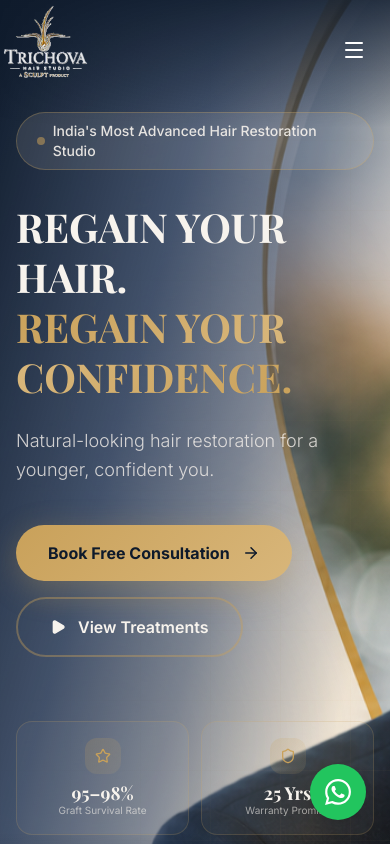
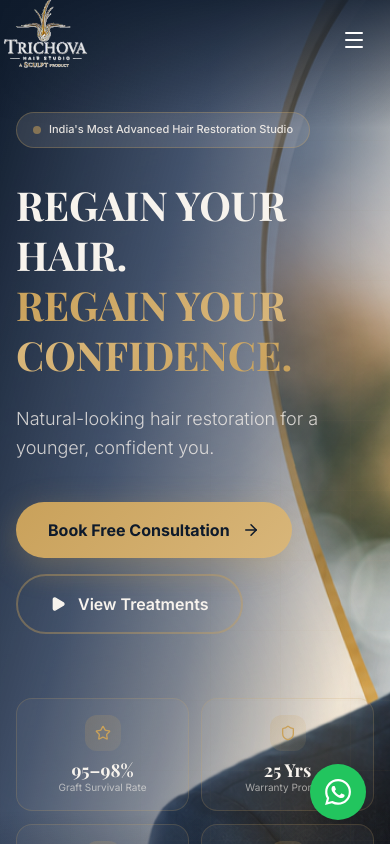
Before and after one commit to Abhivorn-Technologies/Trichova, a Next.js app: page / in a window 390 px wide. Shown: the top 844 px of the page. Built offline with nearby package versions, Linux system fonts and the light colour scheme; a web font is replaced by a local one.

Commit message:
mobile version

```diff
--- a/src/app/globals.css
+++ b/src/app/globals.css
@@ -19,7 +19,13 @@
   --color-bg: #F7F3ED;
   --color-bg-soft: #E7DDD1;
   --color-bg-blue: #F7F3ED;
-  --navbar-height: 100px;
+  --navbar-height: 80px;
+}
+
+@media (min-width: 1024px) {
+  :root {
+    --navbar-height: 100px;
+  }
 }
 
 /* ============================================
@@ -43,7 +49,6 @@ body {
   line-height: 1.6;
   -webkit-font-smoothing: antialiased;
   -moz-osx-font-smoothing: grayscale;
-  overflow-x: hidden;
 }
 
 /* ============================================
@@ -86,7 +91,7 @@ body {
   }
 
   .section-padding {
-    @apply py-20 md:py-28 lg:py-32;
+    @apply py-10 md:py-20 lg:py-28;
   }
 
   /* Typography */
--- a/src/app/layout.tsx
+++ b/src/app/layout.tsx
@@ -71,10 +71,14 @@ export default function RootLayout({
         />
       </head>
       <body className="font-sans antialiased">
-        <Navbar />
-        {children}
-        <Footer />
-        <BookingModal />
+        <div className="flex flex-col min-h-screen overflow-x-hidden w-full relative">
+          <Navbar />
+          <main className="flex-1 w-full">
+            {children}
+          </main>
+          <Footer />
+          <BookingModal />
+        </div>
       </body>
     </html>
   );
--- a/src/app/privacy-policy/page.tsx
+++ b/src/app/privacy-policy/page.tsx
@@ -14,7 +14,7 @@ export default function PrivacyPolicyPage() {
         description="Our commitment to protecting your privacy and personal information."
         imageSrc="/images/clinic-interior.jpg"
       />
-      <div className="section-container py-20">
+      <div className="section-container py-10 md:py-20">
         <div className="max-w-4xl mx-auto bg-white p-8 md:p-12 rounded-3xl shadow-sm border border-gold/10">
           <div className="space-y-6 text-slate-600 leading-relaxed text-lg">
             <p>
--- a/src/app/refund-policy/page.tsx
+++ b/src/app/refund-policy/page.tsx
@@ -14,7 +14,7 @@ export default function RefundPolicyPage() {
         description="Our policies regarding service cancellations, booking amounts, and refunds."
         imageSrc="/images/clinic-interior.jpg"
       />
-      <div className="section-container py-20">
+      <div className="section-container py-10 md:py-20">
         <div className="max-w-4xl mx-auto bg-white p-8 md:p-12 rounded-3xl shadow-sm border border-gold/10">
           <div className="space-y-6 text-slate-600 leading-relaxed text-lg">
             <p>
--- a/src/app/treatments/beard-transplant/page.tsx
+++ b/src/app/treatments/beard-transplant/page.tsx
@@ -14,7 +14,7 @@ export default function BeardTransplantPage() {
         description="Mastering the art of facial hair restoration. We meticulously design and implant each follicle to match the natural angle and density of a perfect beard, completely undetectable as a transplant."
         imageSrc="/images/hero-confidence.jpg"
       />
-      <div className="section-container py-20 bg-ivory">
+      <div className="section-container py-10 md:py-20 bg-ivory">
         <div className="max-w-4xl mx-auto">
           <h2 className="heading-section text-center mb-10">The Art of Facial Hair Design</h2>
           <div className="space-y-8 text-slate-600 leading-relaxed text-lg">
--- a/src/app/treatments/bio-fue/page.tsx
+++ b/src/app/treatments/bio-fue/page.tsx
@@ -14,7 +14,7 @@ export default function BioFUEPage() {
         description="The perfect synergy of surgical precision and regenerative medicine. By integrating bioactive growth factors during the FUE procedure, we maximize graft survival and significantly accelerate your healing process."
         imageSrc="/images/hero-confidence.jpg"
       />
-      <div className="section-container py-20 bg-ivory">
+      <div className="section-container py-10 md:py-20 bg-ivory">
         <div className="max-w-4xl mx-auto">
           <h2 className="heading-section text-center mb-10">How BIOFUE Works</h2>
           <div className="grid md:grid-cols-2 gap-10">
--- a/src/app/treatments/female-hair-transplant/page.tsx
+++ b/src/app/treatments/female-hair-transplant/page.tsx
@@ -14,7 +14,7 @@ export default function FemaleTransplantPage() {
         description="Hair loss in women requires a specialized, delicate approach. We offer advanced, no-shave DHT and regenerative treatments specifically designed to restore density and volume naturally."
         imageSrc="/images/clinic-interior.jpg"
       />
-      <div className="section-container py-20">
+      <div className="section-container py-10 md:py-20">
         <div className="max-w-4xl mx-auto">
           <h2 className="heading-section text-center mb-10">Our Approach to Female Hair Restoration</h2>
           <div className="space-y-8 text-slate-600 leading-relaxed text-lg">
--- a/src/components/layout/Navbar.tsx
+++ b/src/components/layout/Navbar.tsx
@@ -15,7 +15,7 @@ const navLinks = [
     label: "Treatments",
     href: "/treatments",
     dropdown: [
-      { label: "BIO Integrated FUE", href: "/treatments/bio-integrated-fue" },
+      { label: "BIO Integrated FUE", href: "/treatments/bio-fue" },
       { label: "DHT Hair Transplant", href: "/treatments/dht-hair-transplant" },
       { label: "FUE Hair Transplant", href: "/treatments/fue-hair-transplant" },
       { label: "Female Hair Transplant", href: "/treatments/female-hair-transplant" },
--- a/src/components/sections/Hero.tsx
+++ b/src/components/sections/Hero.tsx
@@ -199,7 +199,7 @@ export default function Hero() {
       </div>
 
       {/* ── MAIN CONTENT ── */}
-      <motion.div style={{ opacity }} className="relative z-20 section-container w-full pt-28 pb-16">
+      <motion.div style={{ opacity }} className="relative z-20 section-container w-full pt-28 md:pt-32 pb-16">
         <div className="max-w-3xl lg:ml-24 xl:ml-32">
           {/* Badge */}
           <motion.div
@@ -208,9 +208,9 @@ export default function Hero() {
             transition={{ duration: 0.6, delay: 0.2 }}
             className="flex mb-8"
           >
-            <div className="inline-flex items-center gap-2 px-5 py-2 rounded-full bg-ivory/10 backdrop-blur-sm border border-gold/30 text-ivory/90 text-sm font-medium">
-              <div className="w-2 h-2 rounded-full bg-gold animate-pulse" />
-              India&apos;s Most Advanced Hair Restoration Studio
+            <div className="inline-flex items-center gap-2 px-4 py-2 md:px-5 md:py-2 rounded-full bg-ivory/10 backdrop-blur-sm border border-gold/30 text-ivory/90 text-[11px] md:text-sm font-medium">
+              <div className="w-2 h-2 rounded-full bg-gold animate-pulse shrink-0" />
+              <span>India&apos;s Most Advanced Hair Restoration Studio</span>
             </div>
           </motion.div>
 
```
Lines whose indentation alone changed are shown as unchanged.
